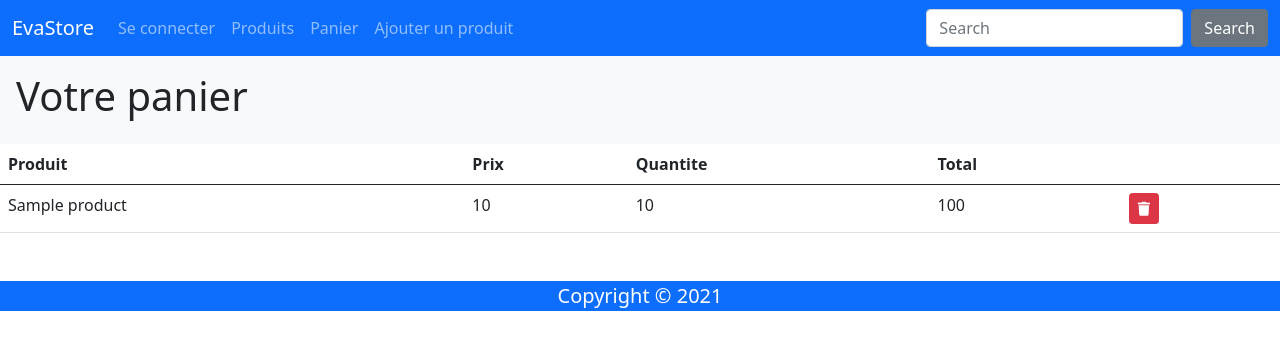
After one commit to Awa2021/MesProjets, a Symfony app: template templates/cart/index.html.twig in a window 1280 px wide. The commit adds this page. Shown: the top 350 px of the page. Run offline with Twig, Linux system fonts and the light colour scheme; the template is opened without the code that fills it: most values are stand-ins (such as "Sample title", 1, 10 or a date in 2020); some libraries are stand-ins or nearby versions.

Commit message:
first commit

```diff
--- a/templates/base.html.twig
+++ b/templates/base.html.twig
@@ -38,7 +38,7 @@
                     <a class="nav-link" href="{{ path('product') }}">Produits</a>
                   </li>
                   <li class="nav-item">
-                    <a class="nav-link" href="{{ path('boutique') }}">Panier</a>
+                    <a class="nav-link" href="{{ path('cart_index') }}">Panier</a>
                   </li>
                   <li class="nav-item">
                     <a class="nav-link" href="{{ path('product_new') }}">Ajouter un produit</a>
--- /dev/null
+++ b/templates/cart/index.html.twig
@@ -0,0 +1,40 @@
+{% extends 'base.html.twig' %}
+
+{% block title %}Hello CartController!{% endblock %}
+
+{% block body %}
+<div class="bg-light p-3">
+    <h1>Votre panier</h1>
+</div>
+
+{% if items | length > 0 %}
+<table class="table">
+    <thead>
+        <tr>
+            <th>Produit</th>
+            <th>Prix</th>
+            <th>Quantite</th>
+            <th>Total</th>
+            <th></th>
+        </tr>
+    </thead>
+    <tbody>
+        {% for item in items %}
+        <tr>
+            <td>{{item.product.title}}</td>
+            <td>{{item.product.price}}</td>
+            <td>{{item.quantity}}</td>
+            <td>{{item.product.price * item.quantity}}</td>
+            <td>
+                <a href="#" class="btn btn-danger btn-sm">
+                    <i class="fas fa-trash"></i>
+                </a>
+            </td>
+        </tr>
+        {% endfor %}
+    </tbody>
+</table>
+{% else %}
+<p>Surprise, c'est vide !</p>
+{% endif %}
+{% endblock %}
--- a/templates/product/index.html.twig
+++ b/templates/product/index.html.twig
@@ -20,7 +20,7 @@
             <img class="img-fluid rounded" src="{{asset('upload/images/' ~ product.image) }}" alt="Image de {{ product.title }}">
 
             <hr>
-                <a href="{{path('boutique_add',{'id':product.id})}}" class="btn btn-success float-right">
+                <a href="{{path('cart_add',{'id':product.id})}}" class="btn btn-success float-right">
                     <i class="fas fa-shopping-cart mr-1"></i>
                     Ajouter
                 </a>
```
Also changed, not shown: migrations/Version20210730111744.php (added, +31 -0 lines), src/Controller/BoutiqueController.php (deleted, +0 -36 lines), src/Controller/CartController.php (added, +64 -0 lines), templates/boutique/index.html.twig (deleted, +0 -11 lines), public/upload/images/5f45157ce283e84a1fe3b8a054098dad.jpg (added), public/upload/images/696775c252d4df0473ca22c5a0ff40b8.jpg (added), public/upload/images/d2fd27bf95025d8869e3383be2f05eaa.jpg (added).
